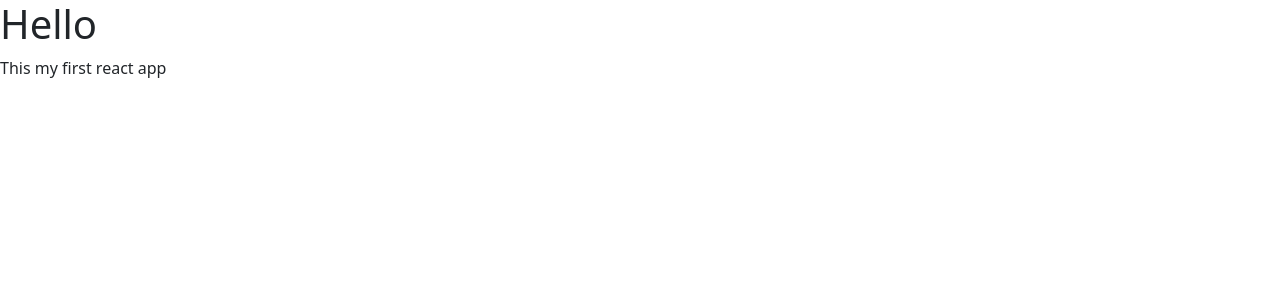
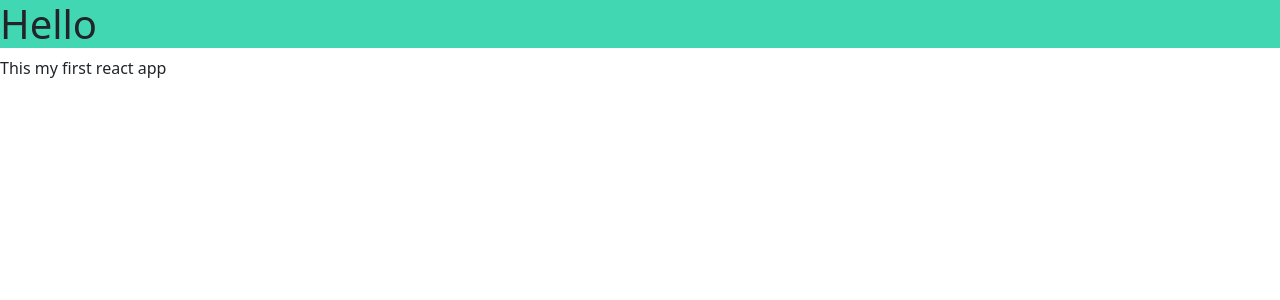
Before and after one commit to sakthikarthickraja98/react-app, a React (Create React App) app in the folder learn-react-app/: page / in a window 1280 px wide. Shown: the top 300 px of the page. Built offline with nearby package versions, Linux system fonts and the light colour scheme.

Commit message:
4th commit

```diff
--- /dev/null
+++ b/learn-react-app/src/index.css
@@ -0,0 +1,3 @@
+.highlight{
+    background-color: rgba(10, 204, 156, 0.767);
+}
--- a/learn-react-app/src/index.js
+++ b/learn-react-app/src/index.js
@@ -5,5 +5,6 @@ import "popper.js/dist/umd/popper";
 import "bootstrap/dist/js/bootstrap";
 import "bootstrap/dist/css/bootstrap.css";
 import NavBar from "./app";
+import "./index.css";
 
 ReactDom.render(<NavBar/>,document.getElementById("root"));
```
